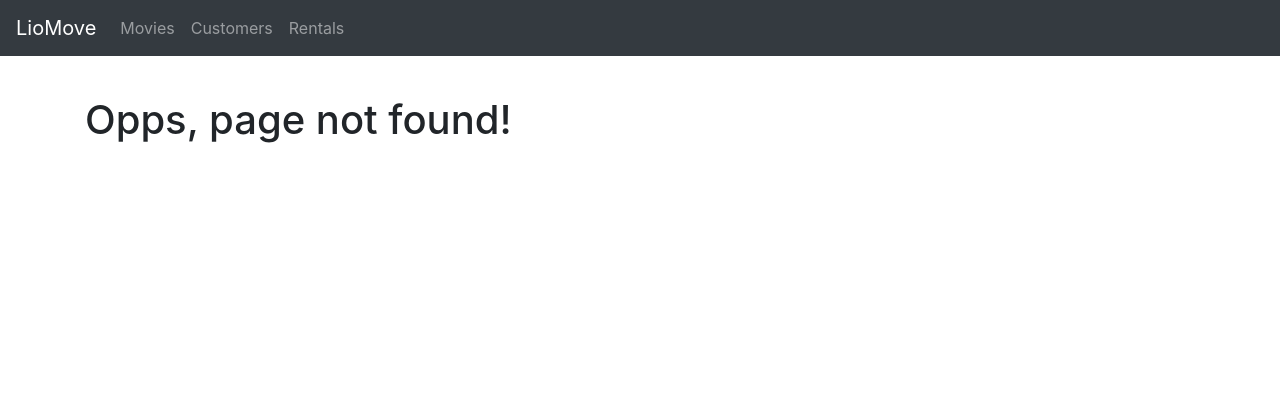
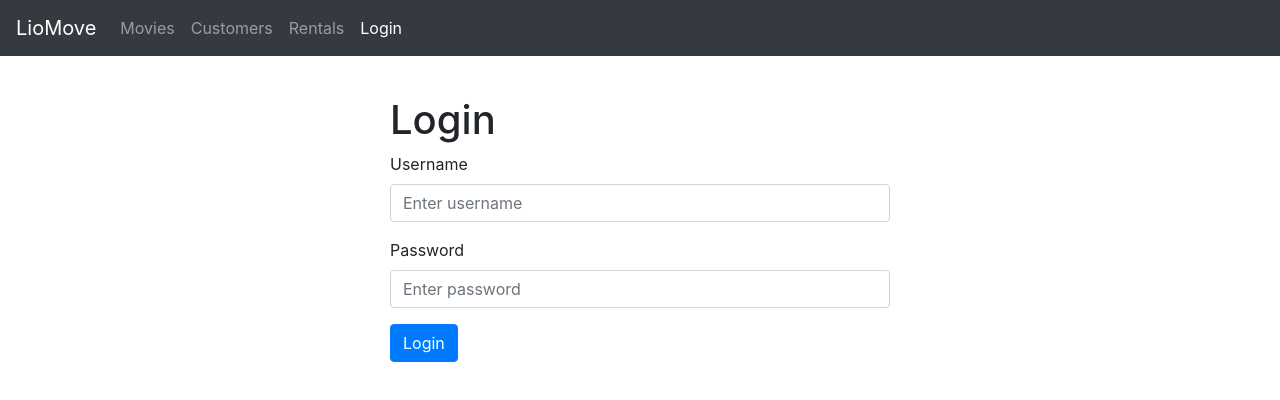
Before and after one commit to rynsahu/Movie-App, a React (Create React App) app: page /login in a window 1280 px wide. Before the commit this address led to /not-found. Shown: the top 400 px of the page. Built offline with nearby package versions, Linux system fonts and the light colour scheme.

Commit message:
Login form is added

```diff
--- a/src/App.js
+++ b/src/App.js
@@ -1,12 +1,13 @@
 import React from 'react';
-import './App.css';
 import { Route, Switch, Redirect } from 'react-router-dom'
 import NavBar from './components/navBar';
 import Movie from './components/movies';
 import Customer from './components/customers';
 import Rental from './components/rentals';
+import MovieDescription from './components/movieForm'
 import NotFound from './components/notFound';
-import MovieDescription from './components/movieForm'
+import LoginForm from './components/login'
+import './App.css';
 
 const App = () => {
   return (
@@ -14,6 +15,7 @@
       <NavBar />
       <main className="container">
         <Switch>
+          <Route path="/login" exact component={LoginForm} />
           <Route path="/movies" exact component={Movie} />
           <Route path="/customers" component={Customer} />
           <Route path="/rentals" component={Rental} />
--- /dev/null
+++ b/src/components/common/input.jsx
@@ -0,0 +1,21 @@
+import React from 'react';
+
+const Input = ({ label, value, name, placeholder, onChnage, type, error  }) => {
+    return(
+        <div className="form-group">
+            <label htmlFor={name}>{ label }</label>
+            <input
+                value={value}
+                name={name}
+                onChange={onChnage}
+                id={name}
+                type={type}
+                className="form-control"
+                placeholder={placeholder}
+            />
+            {error && <div className="alert alert-danger" >{error}</div>}
+        </div>
+    );
+}
+
+export default Input;
--- /dev/null
+++ b/src/components/login.jsx
@@ -0,0 +1,72 @@
+import React, { Component } from 'react';
+import Input from './common/input';
+
+class LoginForm extends Component {
+    state = {
+        account: {username: '', password: ''},
+        errors: {}
+    }
+
+    validate = () => {
+        const errors = {};
+        const { account } = this.state;
+
+        if(account.username.trim() === '')
+            errors.username = 'Username is required.';
+        if(account.password.trim() === '')
+            errors.password = 'Username is required.';
+
+        return Object.keys(errors).length === 0 ? null : errors;
+    }
+
+    handleSubmit = e =>{
+        e.preventDefault();
+
+        const errors = this.validate();
+        this.setState({ errors: errors || {} });
+        console.log(errors);
+        if(errors) return;
+
+        //server req.
+        console.log("submitted");
+    };
+
+    handleChange = ({ currentTarget: input }) => {
+        const account = {...this.state.account}
+        account[input.name] = input.value;
+        this.setState({ account });
+    }
+
+    render() {
+        const { account, errors: error } = this.state;
+
+        return(
+            <div className="Login-form">
+                <h1>Login</h1>
+                <form onSubmit={this.handleSubmit}>
+                    <Input
+                        label="Username"
+                        type="text"
+                        value={account.username}
+                        name="username"
+                        placeholder="Enter username"
+                        onChnage={this.handleChange}
+                        error={ error.username }
+                    />
+                    <Input
+                        label="Password"
+                        type="password"
+                        value={account.password}
+                        name="password"
+                        placeholder="Enter password"
+                        onChnage={this.handleChange}
+                        error={ error.password }
+                    />
+                    <button className="btn btn-primary">Login</button>
+                </form>
+            </div>
+        );
+    }
+}
+
+export default LoginForm;
--- a/src/components/navBar.jsx
+++ b/src/components/navBar.jsx
@@ -19,6 +19,9 @@
                     <li className="nav-item">
                         <NavLink className="nav-link" to="/rentals">Rentals</NavLink>
                     </li>
+                    <li className="nav-item">
+                        <NavLink className="nav-link" to="/login">Login</NavLink>
+                    </li>
                 </ul>
             </div>
         </nav>
--- a/src/components/rentals.jsx
+++ b/src/components/rentals.jsx
@@ -1,4 +1,4 @@
-import React, { Component } from 'react';
+import React from 'react';
 
 const Rental = () => {
     return <h1>Rentals</h1>
--- a/src/index.css
+++ b/src/index.css
@@ -15,3 +15,8 @@
 .clickable {
   cursor: pointer;
 }
+
+.Login-form{
+  max-width: 500px;
+  margin: auto;
+}
```
